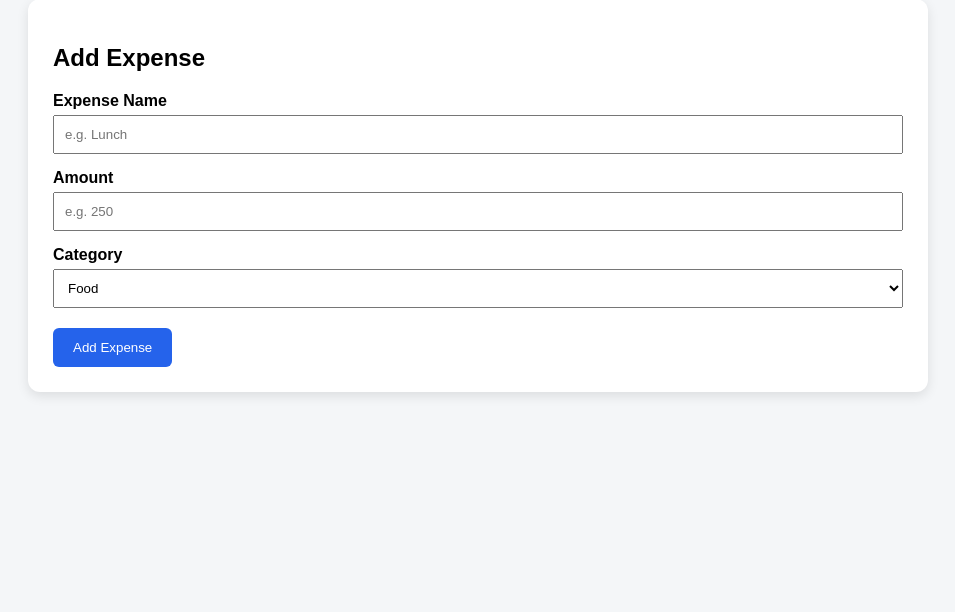
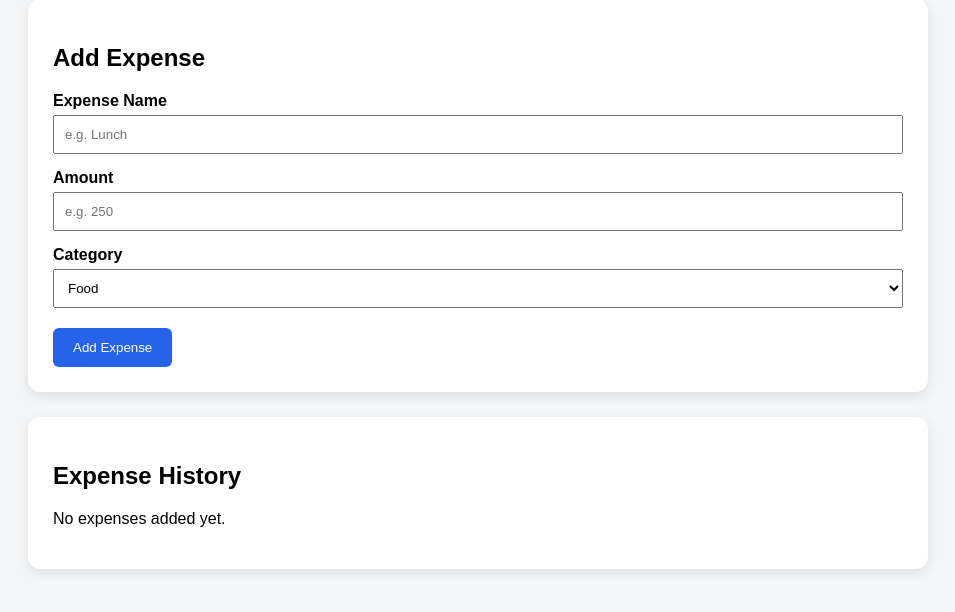
Before and after one commit to ahen-7/smart-expense-tracker, a Flask app: page / in a window 1280 px wide. Shown: the part 104-716 px from the top of the page, without its empty margins (162-1117 px from the left). Run offline with Flask 3, Linux system fonts and the light colour scheme.

Commit message:
Update index.html

```diff
--- a/templates/index.html
+++ b/templates/index.html
@@ -103,7 +103,29 @@
 
         </form>
     </div>
+<div class="card">
+    <h2>Expense History</h2>
 
+    {% if expenses %}
+        <table style="width:100%; border-collapse: collapse;">
+            <tr>
+                <th style="padding:10px; text-align:left;">Expense</th>
+                <th style="padding:10px; text-align:left;">Amount</th>
+                <th style="padding:10px; text-align:left;">Category</th>
+            </tr>
+
+            {% for item in expenses %}
+            <tr>
+                <td style="padding:10px;">{{ item.expense }}</td>
+                <td style="padding:10px;">₹{{ item.amount }}</td>
+                <td style="padding:10px;">{{ item.category }}</td>
+            </tr>
+            {% endfor %}
+        </table>
+    {% else %}
+        <p>No expenses added yet.</p>
+    {% endif %}
+</div>
 </div>
 
 </body>
```
